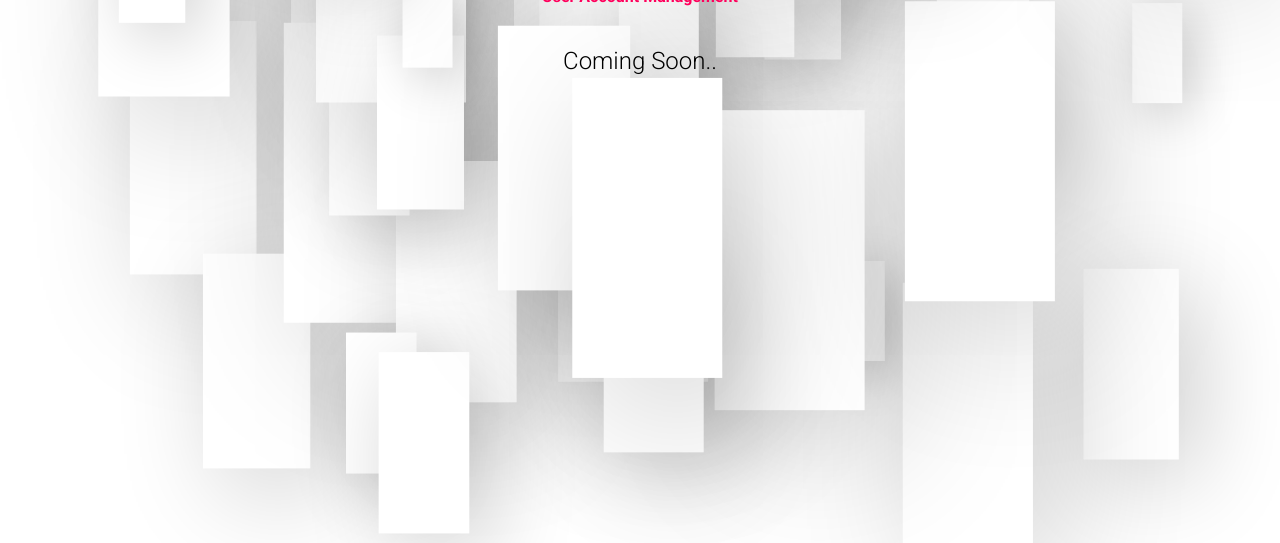
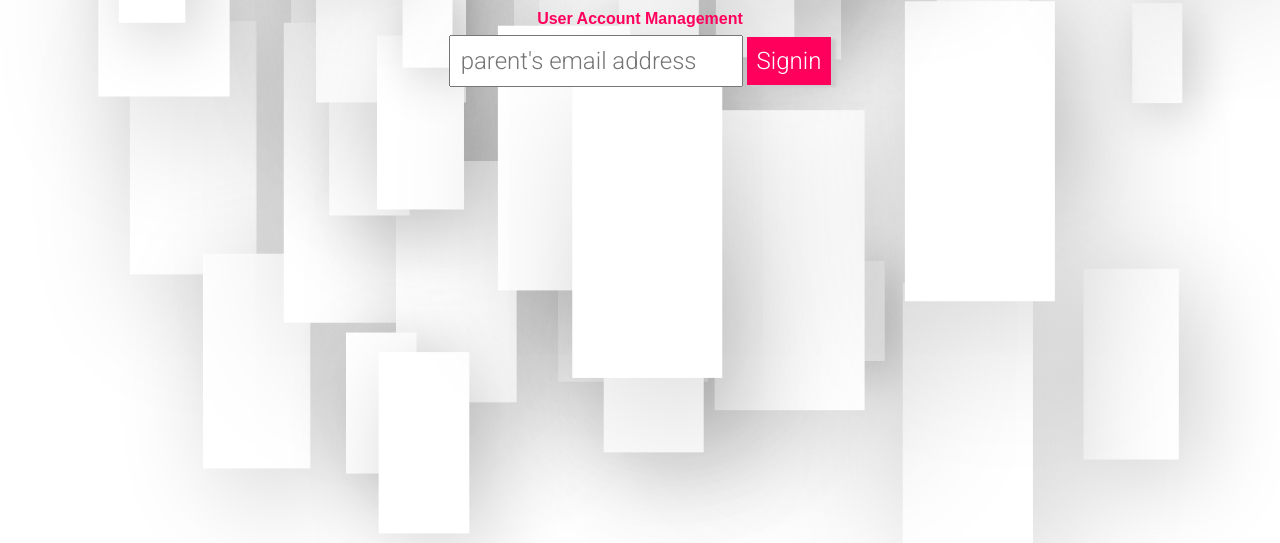
Before and after one commit to e-limu-Games/account-web, a plain HTML site: page index.html in a window 1280 px wide. Shown: the part 408-951 px from the top of the page. Drawn offline with Linux system fonts and the light colour scheme.

Commit message:
Add Bi-Communication

```diff
--- a/index.html
+++ b/index.html
@@ -1,7 +1,7 @@
 <!doctype html>
 <html>
     <head>
-<meta charset="utf-8" />
+    <meta charset="utf-8" />
     <meta name="viewport" content="width=device-width, initial-scale=1.0">
     <meta name="keywords">
     <meta name="description" content="e-limu user account management">
@@ -14,10 +14,26 @@
         <div class="container">
             <img class="logo" src="e-limu-logo.png">
             <h4>User Account Management</h4>
-            <p>Coming Soon..</p>
+            <p id="temp"></p>
+            <div class="form">
+                <input class="input-control" type="text" id="email-address" placeholder="parent's email address" />
+                <button class="btn" id="sign-in">Signin</button>
+            </div>
         </div>
 
         <script src="anime.min.js"></script>
-        <script src="script.js"></script>
+        <script src="bg-script.js"></script>
+        <script>
+            const emailAddress = document.getElementById("email-address");
+            const signinBtn = document.getElementById("sign-in");
+
+            signinBtn.addEventListener("click", (e) => {
+                document.getElementById("temp").innerHTML = emailAddress.value;
+                parent.c3_callFunction("GetEmail",[emailAddress.value]);
+            });
+            function app_listen(data){
+                document.getElementById("temp").innerHTML = data;
+            }
+        </script>
     </body>
 </html>
--- a/style.css
+++ b/style.css
@@ -1,4 +1,5 @@
 @import url('https://fonts.googleapis.com/css?family=Roboto:300,400,500,700,900&display=swap');
+@font-face{font-family:eicons;src:url(https://e-limu.org/wp-content/plugins/elementor/assets/lib/eicons/fonts/eicons.eot?5.10.0);src:url(https://e-limu.org/wp-content/plugins/elementor/assets/lib/eicons/fonts/eicons.eot?5.10.0#iefix) format("embedded-opentype"),url(https://e-limu.org/wp-content/plugins/elementor/assets/lib/eicons/fonts/eicons.woff2?5.10.0) format("woff2"),url(https://e-limu.org/wp-content/plugins/elementor/assets/lib/eicons/fonts/eicons.woff?5.10.0) format("woff"),url(https://e-limu.org/wp-content/plugins/elementor/assets/lib/eicons/fonts/eicons.ttf?5.10.0) format("truetype"),url(https://e-limu.org/wp-content/plugins/elementor/assets/lib/eicons/fonts/eicons.svg?5.10.0#eicon) format("svg");font-weight:400;font-style:normal}
 
 *{
 	margin: 0;
@@ -52,16 +53,9 @@ h4{
 	margin-top: 20px;
 	line-height: 2em;
 	z-index: 1000;
-}
-
-p{
-	color: #000000;
-	text-align: center;
-	line-height: 4em;
-	font-weight: 100;
-	font-size: 24px;
-
-	z-index: 1000;
+	font-family: "GTEestiProText-Medium", Sans-serif;
+    font-weight: 700;
+    letter-spacing: 0px
 }
 
 .block{
@@ -71,3 +65,26 @@ p{
 	background: #ffffff;
 	box-shadow: 10px 10px 50px rgba(0, 0, 0, 0.2);
 }
+
+#temp{
+	z-index: 1000;
+}
+
+.form{
+	z-index: 1000;
+}
+.input-control{
+	font-weight: 100;
+	font-size: 24px;
+	padding: 10px;
+}
+.btn{
+	font-weight: 100;
+	font-size: 24px;
+	padding: 10px;
+	color: #ffffff;
+	background: #ff005c;
+	border: none;
+	box-shadow: 5px 2px 3px #cccccc;
+
+}
```
Also changed, not shown: bg-script.js (renamed from script.js).
